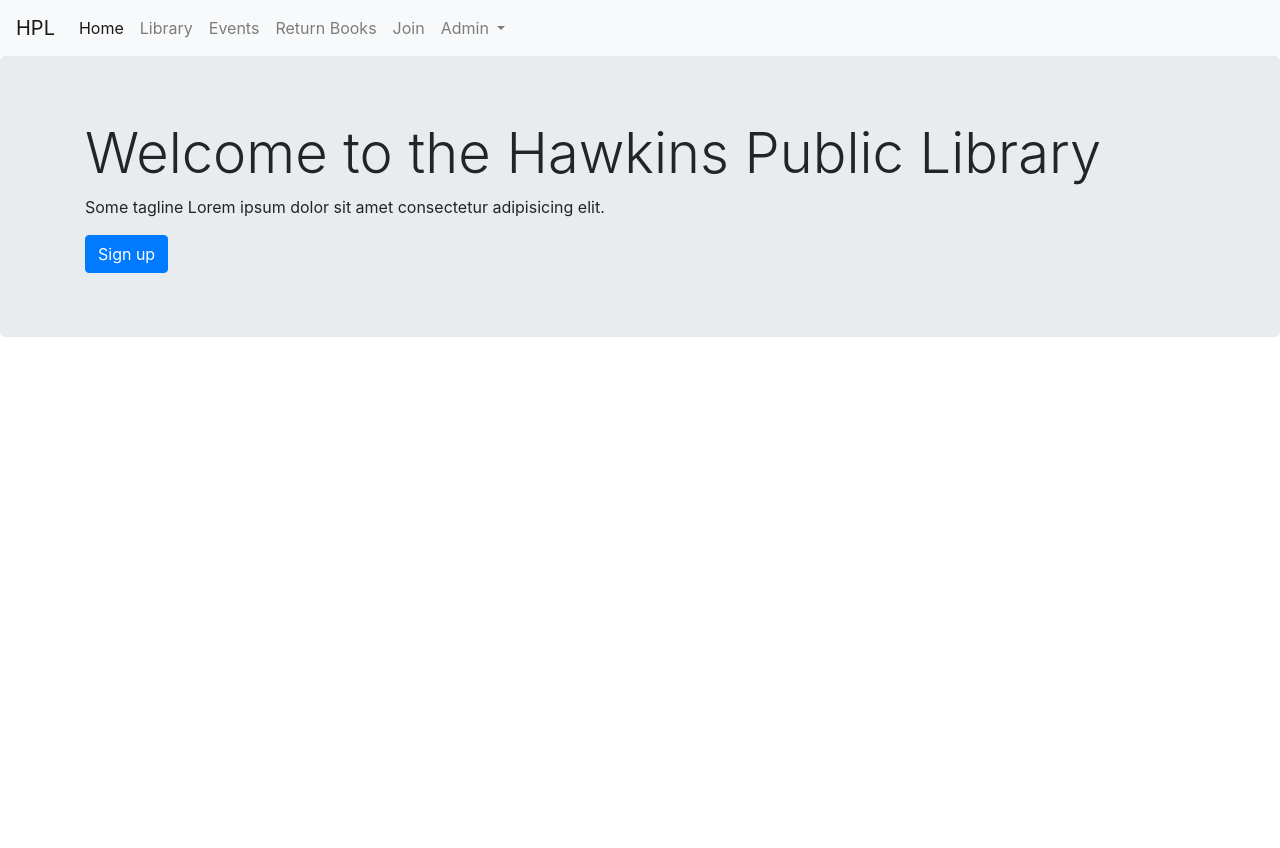
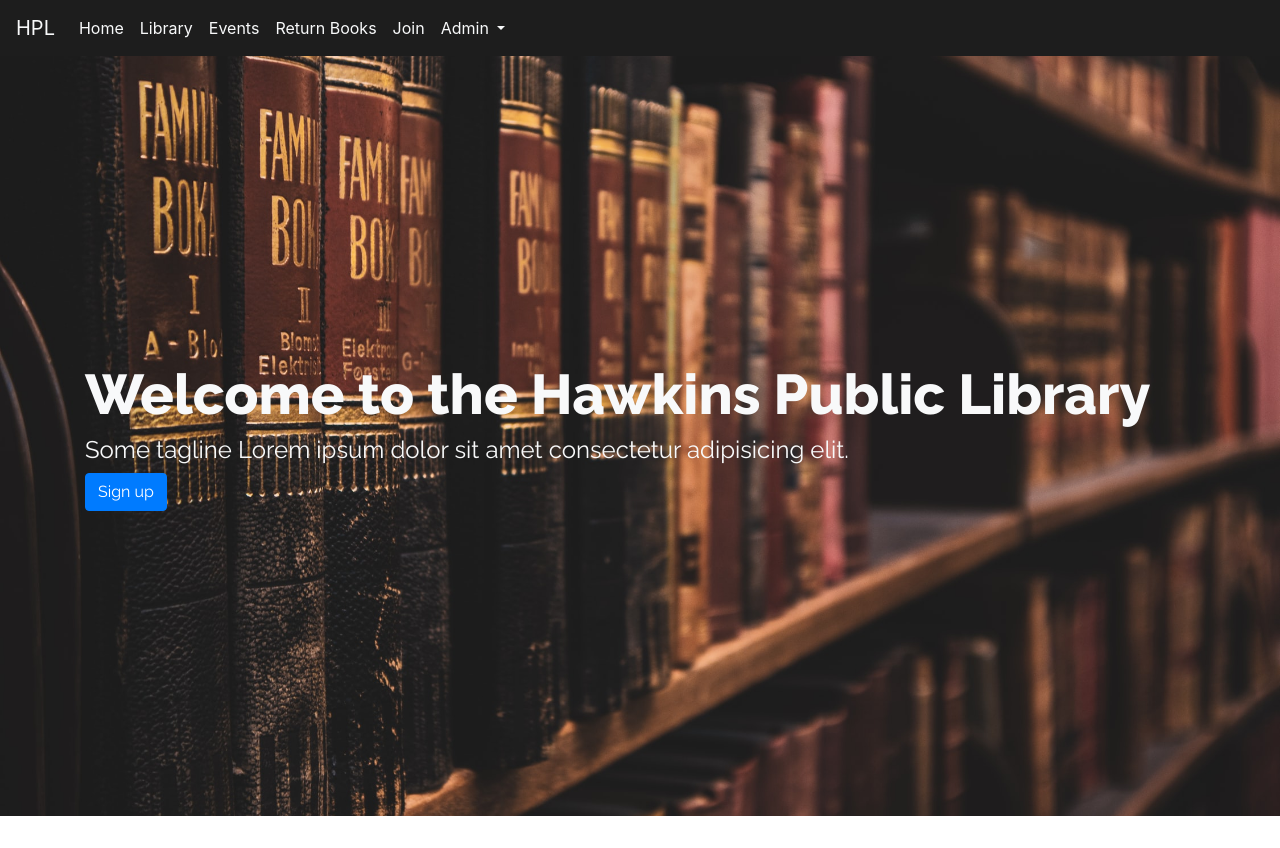
Before and after one commit to RebekahKoon/CS-340-step-3, a website: page index.html in a window 1280 px wide. Before the commit the page ends 800 px from the top, so only its background shows below. Drawn offline with nearby package versions, Linux system fonts and the light colour scheme.

Commit message:
added hero image

```diff
--- a/index.html
+++ b/index.html
@@ -5,14 +5,15 @@
   <meta name="viewport" content="width=device-width, initial-scale=1.0">
   <meta http-equiv="X-UA-Compatible">
   <link rel="stylesheet" href="https://stackpath.bootstrapcdn.com/bootstrap/4.4.1/css/bootstrap.min.css" integrity="sha384-Vkoo8x4CGsO3+Hhxv8T/Q5PaXtkKtu6ug5TOeNV6gBiFeWPGFN9MuhOf23Q9Ifjh" crossorigin="anonymous">
+  <link href="https://fonts.googleapis.com/css?family=Raleway:400,800&display=swap" rel="stylesheet">
   <link rel="stylesheet" href="style.css" type="text/css">
   <title>Hawkins Public Library</title>
 </head>
 
 <body>
   <!-- NAV STARTS HERE -->
-  <nav class="navbar navbar-expand-sm navbar-light bg-light">
-    <a class="navbar-brand" href="#">HPL</a>
+  <nav class="navbar navbar-expand-sm navbar-light bg-darker">
+    <a class="navbar-brand text-light" href="#">HPL</a>
     <button class="navbar-toggler" type="button" data-toggle="collapse" data-target="#navbarSupportedContent" aria-controls="navbarSupportedContent" aria-expanded="false" aria-label="Toggle navigation">
       <span class="navbar-toggler-icon"></span>
     </button>
@@ -20,23 +21,23 @@
     <div class="collapse navbar-collapse" id="navbarSupportedContent">
       <ul class="navbar-nav mr-auto justify-content-end">
         <li class="nav-item">
-          <a class="nav-link active" href="index.html">Home</a>
+          <a class="nav-link active text-light" href="index.html">Home</a>
         </li>
         <li class="nav-item">
-          <a class="nav-link" href="library.html">Library</a>
+          <a class="nav-link text-light" href="library.html">Library</a>
         </li>
         <li class="nav-item">
-          <a class="nav-link" href="events.html">Events</a>
+          <a class="nav-link text-light" href="events.html">Events</a>
         </li>
         <li class="nav-item">
-          <a class="nav-link" href="return.html">Return Books</a>
+          <a class="nav-link text-light" href="return.html">Return Books</a>
         </li>
         <li class="nav-item">
-          <a class="nav-link" href="join.html">Join</a>
+          <a class="nav-link text-light" href="join.html">Join</a>
         </li>
         <li class="nav-item dropdown">
-          <a class="nav-link dropdown-toggle" href="#" id="navbarDropdown" role="button" data-toggle="dropdown" aria-haspopup="true" aria-expanded="false">
-            Admin<span class="sr-only">(current)</span>
+          <a class="nav-link dropdown-toggle text-light" href="#" id="navbarDropdown" role="button" data-toggle="dropdown" aria-haspopup="true" aria-expanded="false">
+            Admin
           </a>
           <div class="dropdown-menu" aria-labelledby="navbarDropdown">
             <a class="dropdown-item" href="manage-books.html">Manage books</a>
@@ -51,11 +52,11 @@
   <!-- NAV ENDS HERE -->
 
 
-    <div class="jumbotron">
-      <div class="container">
+    <div class="jumbotron hero">
+      <div class="container text-light">
 
-        <h1 class="display-4">Welcome to the Hawkins Public Library</h1>
-        <p>Some tagline Lorem ipsum dolor sit amet consectetur adipisicing elit.</p>
+        <h1 class="display-4 font-weight-bold">Welcome to the Hawkins Public Library</h1>
+        <h4>Some tagline Lorem ipsum dolor sit amet consectetur adipisicing elit.</h4>
         <a type="button" class="btn btn-primary" href="join.html">Sign up</a>
       </div>
     </div>
--- a/style.css
+++ b/style.css
@@ -1,3 +1,20 @@
 :root {
   --accent-color: #E34F00;
+  --darker: #1d1d1d;
 }
+
+.hero {
+  background-image: url('hero.jpeg');
+  background-size: cover;
+  background-position: center center;
+  background-repeat: no-repeat;
+  height: 95vh;
+  border-radius: 0;
+  display: flex;
+  align-items: center;
+  font-family: 'Raleway', sans-serif;
+}
+
+.bg-darker {
+  background-color: var(--darker);
+}
```
Also changed, not shown: hero.jpeg (added).
